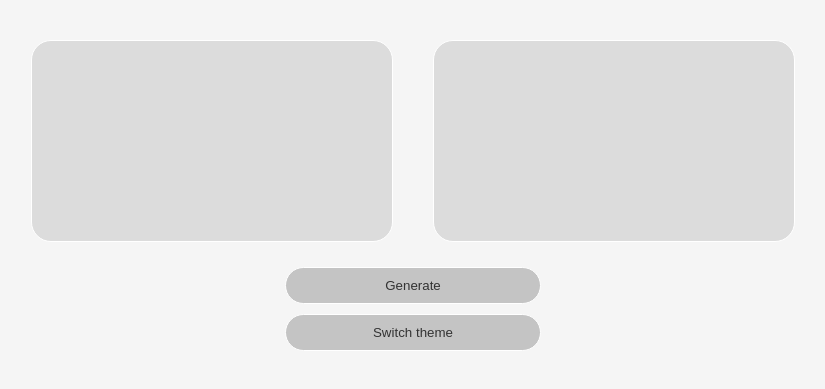
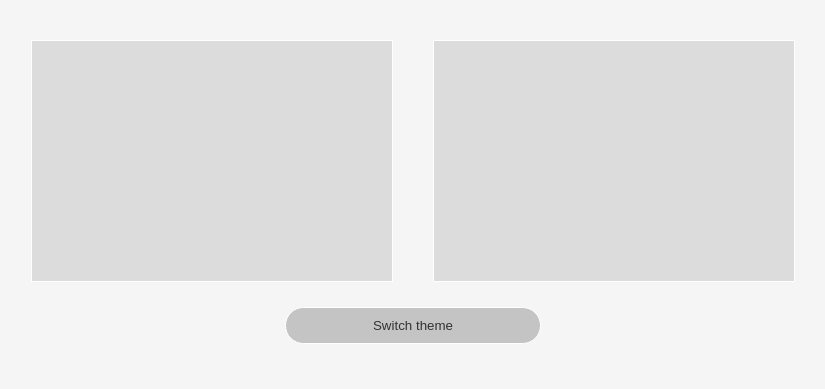
Before and after one commit to 0Slaye/anc-reader, a plain HTML site: page index.html in a window 1280 px wide. Shown: the part 57-446 px from the top of the page, without its empty margins (227-1052 px from the left). Drawn offline with Linux system fonts and the light colour scheme.

Commit message:
Patching input zone & adding live generation

```diff
--- a/index.css
+++ b/index.css
@@ -31,17 +31,34 @@ section {
     justify-content: center;
 }
 
-section div {
+#input {
     margin: 20px;
     padding: 20px;
+    overflow-y: auto;
 
     width: 25vw;
-    min-height: 20vh;
+    min-height: 25vh;
+    max-height: 25vh;
 
     background-color: rgba(0, 0, 0, 0.1);
 
     border: solid 1px white;
-    border-radius: 20px;
+}
+
+#output {
+    margin: 20px;
+    padding: 20px;
+    overflow-y: auto;
+
+    width: 25vw;
+    min-height: 25vh;
+    max-height: 25vh;
+
+    word-wrap: break-word;
+
+    background-color: rgba(0, 0, 0, 0.1);
+
+    border: solid 1px white;
 }
 
 footer {
@@ -71,3 +88,20 @@ footer button:hover {
     transform: scale(1.02);
     box-shadow: rgba(0, 0, 0, 0.35) 0px 5px 15px;
 }
+
+::-webkit-scrollbar {
+    width: 8px;
+}
+
+::-webkit-scrollbar-track {
+    background: #f1f1f1;
+}
+
+::-webkit-scrollbar-thumb {
+    background: #888;
+}
+
+::-webkit-scrollbar-thumb:hover {
+    background: #555;
+    cursor: pointer;
+  }
--- a/index.html
+++ b/index.html
@@ -21,13 +21,12 @@
         </header>
 
         <section>
-            <div id="input" contenteditable></div>
+            <div id="input" contenteditable="true" oninput="Generate()"></div>
             <div id="output"></div>
         </section>
 
         <footer>
-            <button id="generate" onclick="generate()">Generate</button>
-            <button id="theme" onclick="changeTheme()">Switch theme</button>
+            <button id="theme" onclick="ChangeTheme()">Switch theme</button>
         </footer>
 
     </body>
--- a/index.js
+++ b/index.js
@@ -1,4 +1,4 @@
-function generate() {
+function Generate() {
     var input = document.getElementById("input");
     var output = document.getElementById("output");
     var words = input.textContent.split(" ");
@@ -25,7 +25,7 @@ function generate() {
     output.innerHTML = result;
 }
 
-function changeTheme() {
+function ChangeTheme() {
     var body = document.body;
     body.classList.toggle("theme-light");
     body.classList.toggle("theme-dark");
```
